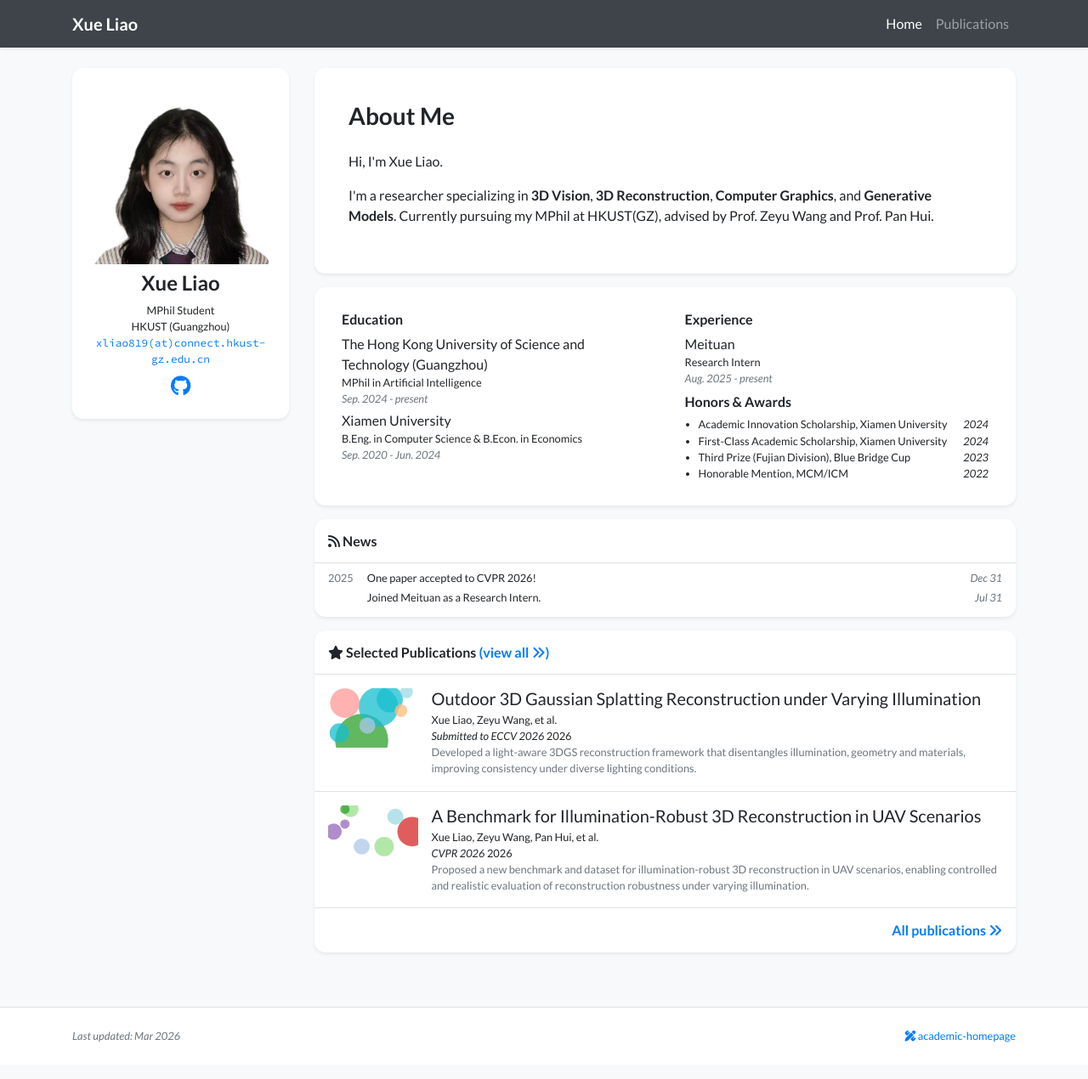
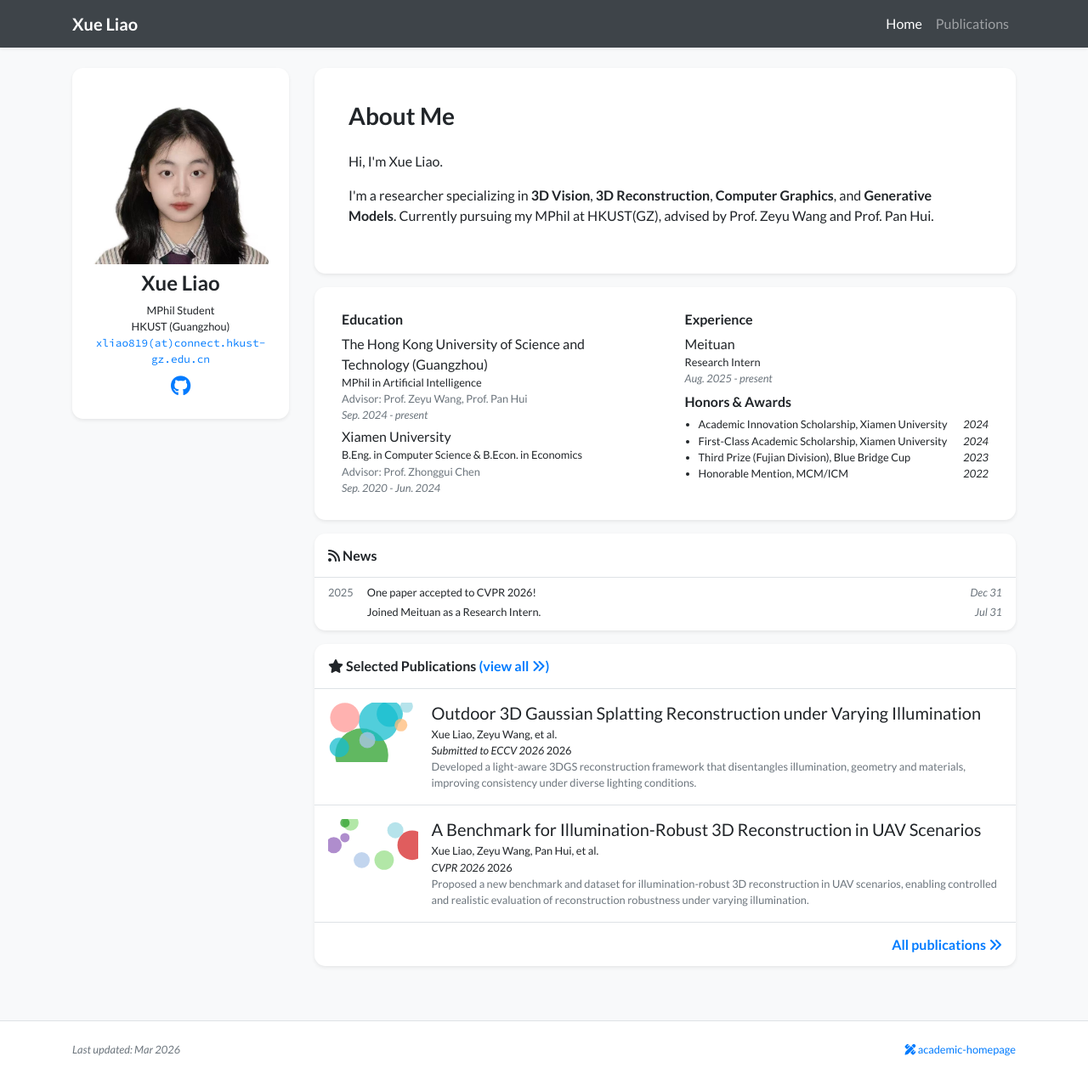
Before and after one commit to yutiaoyi/yutiaoyi.github.io, a Jekyll site: the page built from index.html, in a window 1280 px wide and 1270 px high. Shown: the whole window at 85% size. Built offline with Jekyll 4.4.1, drawn with Linux system fonts in a browser that asks for light colours; nearby versions of some CDN libraries; a style sheet for code colours, icons or effects is not loaded.

Commit message:
Add advisor field to education entries

```diff
--- a/_data/profile.yml
+++ b/_data/profile.yml
@@ -26,9 +26,11 @@ portrait_url: /assets/images/photos/portrait.jpg
 education:
 - name: The Hong Kong University of Science and Technology (Guangzhou)
   position: MPhil in Artificial Intelligence
+  advisor: Prof. Zeyu Wang, Prof. Pan Hui
   date: Sep. 2024 - present
 - name: Xiamen University
   position: B.Eng. in Computer Science & B.Econ. in Economics
+  advisor: Prof. Zhonggui Chen
   date: Sep. 2020 - Jun. 2024
 
 experience:
--- a/_includes/widgets/experience_card.html
+++ b/_includes/widgets/experience_card.html
@@ -16,6 +16,9 @@
                                     <div class="media-body">
                                         <div>{{ item.name }}</div>
                                         <div class="small">{{ item.position }}</div>
+                                        {% if item.advisor %}
+                                        <div class="small text-muted">Advisor: {{ item.advisor }}</div>
+                                        {% endif %}
                                         <div class="small text-muted"><em>{{ item.date }}</em></div>
                                     </div>
                                 </li>
```
